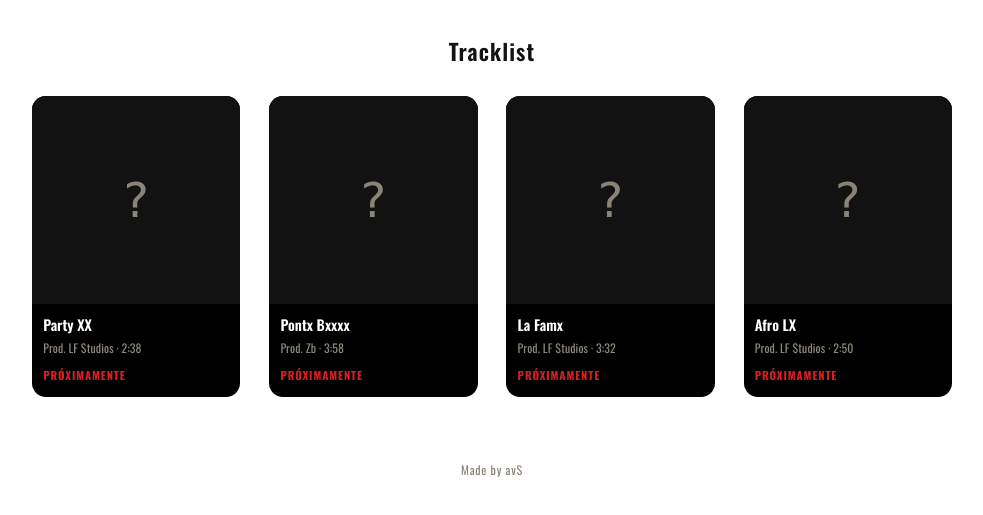
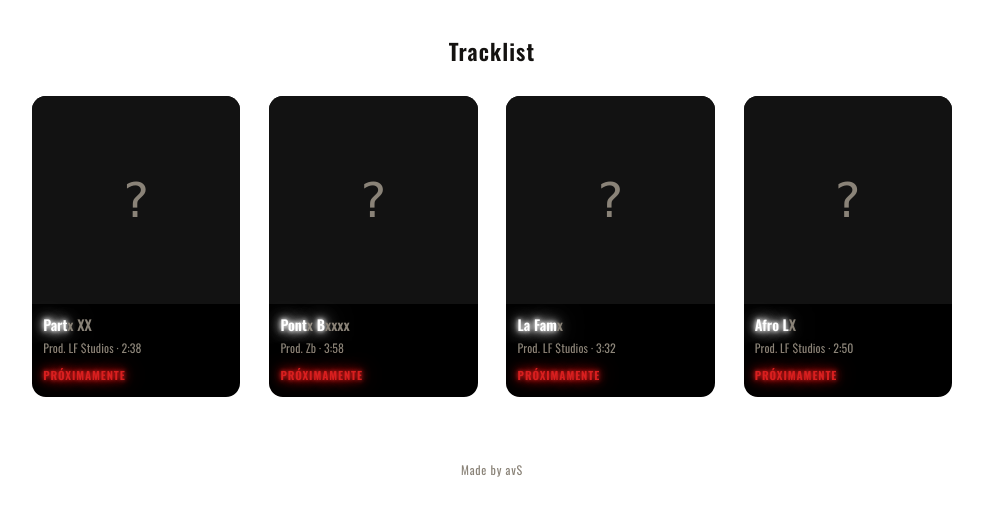
Before and after one commit to asvaaS/losfratelosvol1, a plain HTML site: page index.html in a window 1280 px wide. Shown: the part 545-1060 px from the top of the page, without its empty margins (148-1131 px from the left). Drawn offline with nearby package versions, Linux system fonts and the light colour scheme; a web font is replaced by a local one.

Commit message:
Update index.html

```diff
--- a/index.html
+++ b/index.html
@@ -185,6 +185,21 @@
     line-height: 1.25;
   }
 
+  /* letras "reveladas" del título: neón blanco */
+  .track-title .neon-letra {
+    color: #ffffff;
+    text-shadow:
+      0 0 4px #ffffff,
+      0 0 9px #ffffff,
+      0 0 16px rgba(255,255,255,0.85),
+      0 0 28px rgba(255,255,255,0.5);
+  }
+
+  /* las X se quedan planas, como texto tachado/oculto */
+  .track-title .letra-x {
+    color: var(--grey);
+  }
+
   .track-meta {
     color: #8f887c;
     font-size: clamp(0.66rem, 1.6vw, 0.74rem);
@@ -197,6 +212,11 @@
     font-size: clamp(0.62rem, 1.5vw, 0.7rem);
     font-weight: 700;
     letter-spacing: 0.08em;
+    text-shadow:
+      0 0 4px var(--red),
+      0 0 10px var(--red),
+      0 0 18px rgba(216,31,31,0.85),
+      0 0 32px rgba(216,31,31,0.5);
   }
 
   footer {
@@ -263,7 +283,7 @@
         <div class="track-card">
           <div class="track-cover">?</div>
           <div class="track-info">
-            <span class="track-title">Party XX</span>
+            <span class="track-title" data-title="Partx XX"></span>
             <span class="track-meta">Prod. LF $tudios · 2:38</span>
             <span class="track-status">PRÓXIMAMENTE</span>
           </div>
@@ -271,7 +291,7 @@
         <div class="track-card">
           <div class="track-cover">?</div>
           <div class="track-info">
-            <span class="track-title">Pontx Bxxxx</span>
+            <span class="track-title" data-title="Pontx Bxxxx"></span>
             <span class="track-meta">Prod. Zb · 3:58</span>
             <span class="track-status">PRÓXIMAMENTE</span>
           </div>
@@ -279,7 +299,7 @@
         <div class="track-card">
           <div class="track-cover">?</div>
           <div class="track-info">
-            <span class="track-title">La Famx</span>
+            <span class="track-title" data-title="La Famx"></span>
             <span class="track-meta">Prod. LF $tudios · 3:32</span>
             <span class="track-status">PRÓXIMAMENTE</span>
           </div>
@@ -287,7 +307,7 @@
         <div class="track-card">
           <div class="track-cover">?</div>
           <div class="track-info">
-            <span class="track-title">Afro LX</span>
+            <span class="track-title" data-title="Afro LX"></span>
             <span class="track-meta">Prod. LF $tudios · 2:50</span>
             <span class="track-status">PRÓXIMAMENTE</span>
           </div>
@@ -298,5 +318,26 @@
     <footer>Made by avS</footer>
   </main>
 
+  <script>
+    // Pinta cada título letra por letra: las X quedan planas, el resto en neón blanco
+    var titulos = document.querySelectorAll('.track-title[data-title]');
+    for (var i = 0; i < titulos.length; i++) {
+      var el = titulos[i];
+      var texto = el.getAttribute('data-title');
+      var html = '';
+      for (var j = 0; j < texto.length; j++) {
+        var ch = texto[j];
+        if (ch.trim() === '') {
+          html += ch;
+        } else if (ch.toLowerCase() === 'x') {
+          html += '<span class="letra-x">' + ch + '</span>';
+        } else {
+          html += '<span class="neon-letra">' + ch + '</span>';
+        }
+      }
+      el.innerHTML = html;
+    }
+  </script>
+
 </body>
 </html>
```
